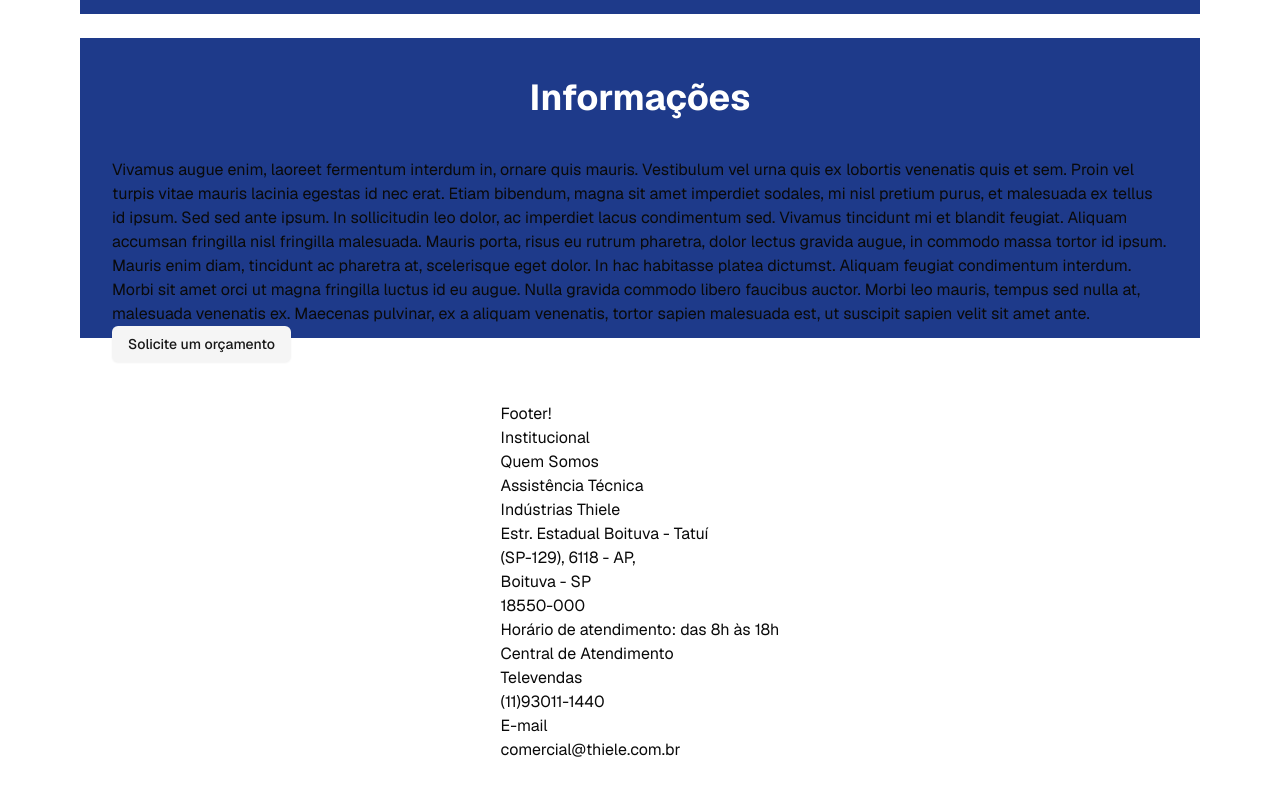
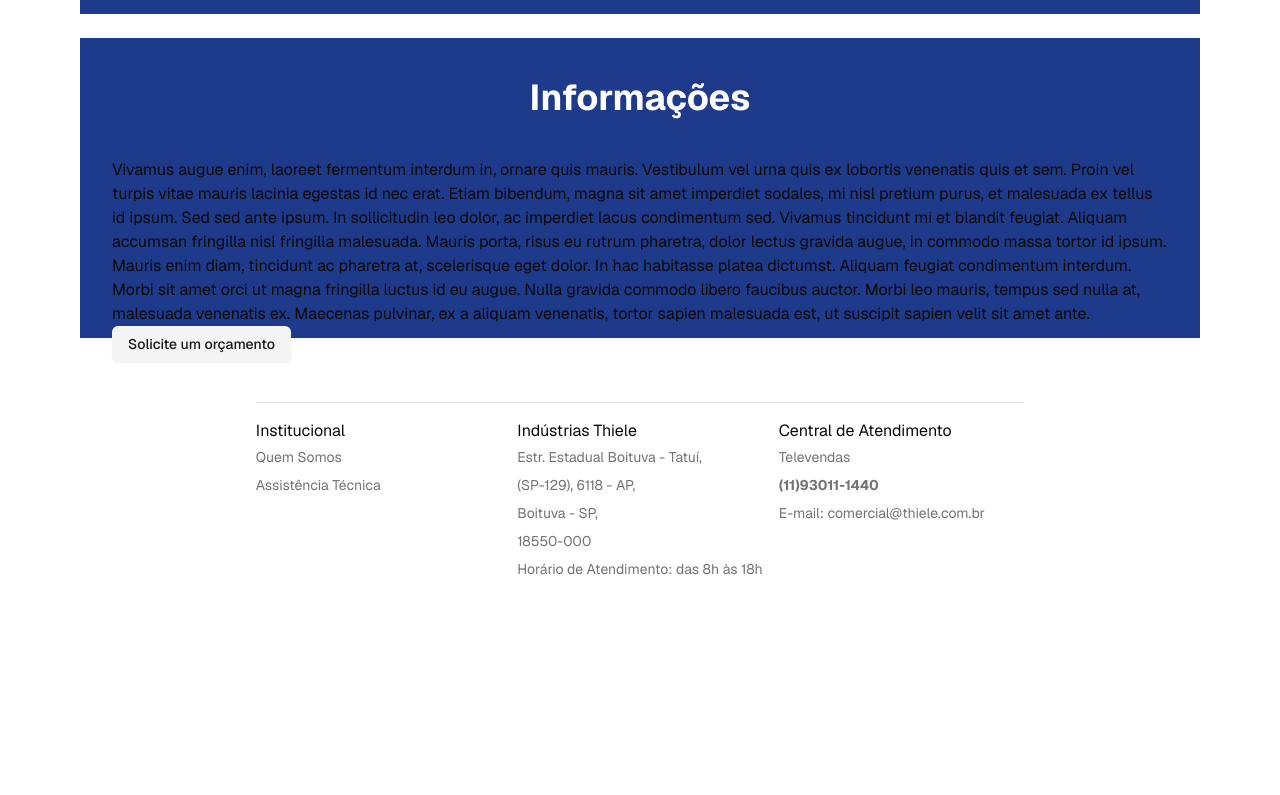
Before and after one commit to LeonamOliveira/thiele-site, a Next.js app: page / in a window 1280 px wide. Shown: the part 1113-1908 px from the top of the page. After the commit the page ends 1792 px from the top, so only its background shows below. Built offline with nearby package versions, Linux system fonts and the light colour scheme.

Commit message:
feat: footer finish

```diff
--- a/package.json
+++ b/package.json
@@ -10,6 +10,7 @@
   },
   "dependencies": {
     "@radix-ui/react-navigation-menu": "^1.2.4",
+    "@radix-ui/react-separator": "^1.1.2",
     "@radix-ui/react-slot": "^1.1.2",
     "class-variance-authority": "^0.7.1",
     "clsx": "^2.1.1",
--- a/src/app/footer.tsx
+++ b/src/app/footer.tsx
@@ -1,27 +1,39 @@
 export default function Footer() {
     return(
-        <footer>
-            <p>Footer!</p>
-            <div>
-                <h4>Institucional</h4>
-                <h6>Quem Somos</h6>
-                <h6>Assistência Técnica</h6>
+        <footer className="border-grid border-t py-6 md:py-0 text-left">
+        <div className="container-wrapper grid grid-cols-3 gap-4">
+            <div className="container py-4 text-left">
+                <p>Institucional</p>
+                <div className="text-balance text-sm leading-loose text-muted-foreground">
+                    <p>Quem Somos</p>
+                    <p>Assistência Técnica</p>
+                </div>
             </div>
-            <div>
-                <h4>Indústrias Thiele</h4>
-                <h6>Estr. Estadual Boituva - Tatuí</h6>
-                <h6>(SP-129), 6118 - AP,</h6>
-                <h6>Boituva - SP</h6>
-                <h6>18550-000</h6>
-                <h6>Horário de atendimento: das 8h às 18h</h6>
+            <div className="container py-4 text-left">
+                <p>Indústrias Thiele</p>
+                <div className="text-balance text-sm leading-loose text-muted-foreground">
+                    <p>
+                        Estr. Estadual Boituva - Tatuí,<br/>
+                        (SP-129), 6118 - AP, <br/>
+                        Boituva - SP,<br/>
+                        18550-000 <br/>
+                        Horário de Atendimento: das 8h às 18h
+                    </p>
+                </div>
             </div>
-            <div>
-                <h4>Central de Atendimento</h4>
-                <h6>Televendas</h6>
-                <h6>(11)93011-1440</h6>
-                <h6>E-mail</h6>
-                <h6>comercial@thiele.com.br</h6>
+            <div className="container py-4 text-left">
+                <p>Central de Atendimento</p>
+
+                <div className="text-balance text-sm leading-loose text-muted-foreground">
+                    <p>
+                        Televendas <br/>
+                        <strong>(11)93011-1440</strong><br/>
+                        E-mail:
+                        comercial@thiele.com.br
+                    </p>
+                </div>
             </div>
-        </footer>
+        </div>
+      </footer>
     )
 }
--- a/src/app/layout.tsx
+++ b/src/app/layout.tsx
@@ -12,7 +12,7 @@ const geistMono = Geist_Mono({
 });
 
 export const metadata: Metadata = {
-  title: "Create Next App",
+  title: "Thiele",
   description: "Generated by create next app",
 };
 
--- /dev/null
+++ b/src/components/ui/separator.tsx
@@ -0,0 +1,31 @@
+"use client"
+
+import * as React from "react"
+import * as SeparatorPrimitive from "@radix-ui/react-separator"
+
+import { cn } from "@/lib/utils"
+
+const Separator = React.forwardRef<
+  React.ElementRef<typeof SeparatorPrimitive.Root>,
+  React.ComponentPropsWithoutRef<typeof SeparatorPrimitive.Root>
+>(
+  (
+    { className, orientation = "horizontal", decorative = true, ...props },
+    ref
+  ) => (
+    <SeparatorPrimitive.Root
+      ref={ref}
+      decorative={decorative}
+      orientation={orientation}
+      className={cn(
+        "shrink-0 bg-border",
+        orientation === "horizontal" ? "h-[1px] w-full" : "h-full w-[1px]",
+        className
+      )}
+      {...props}
+    />
+  )
+)
+Separator.displayName = SeparatorPrimitive.Root.displayName
+
+export { Separator }
```
Also changed, not shown: src/app/header.tsx (+2 -2 lines), 1 other file (tests, documents, lock files or other folders).
